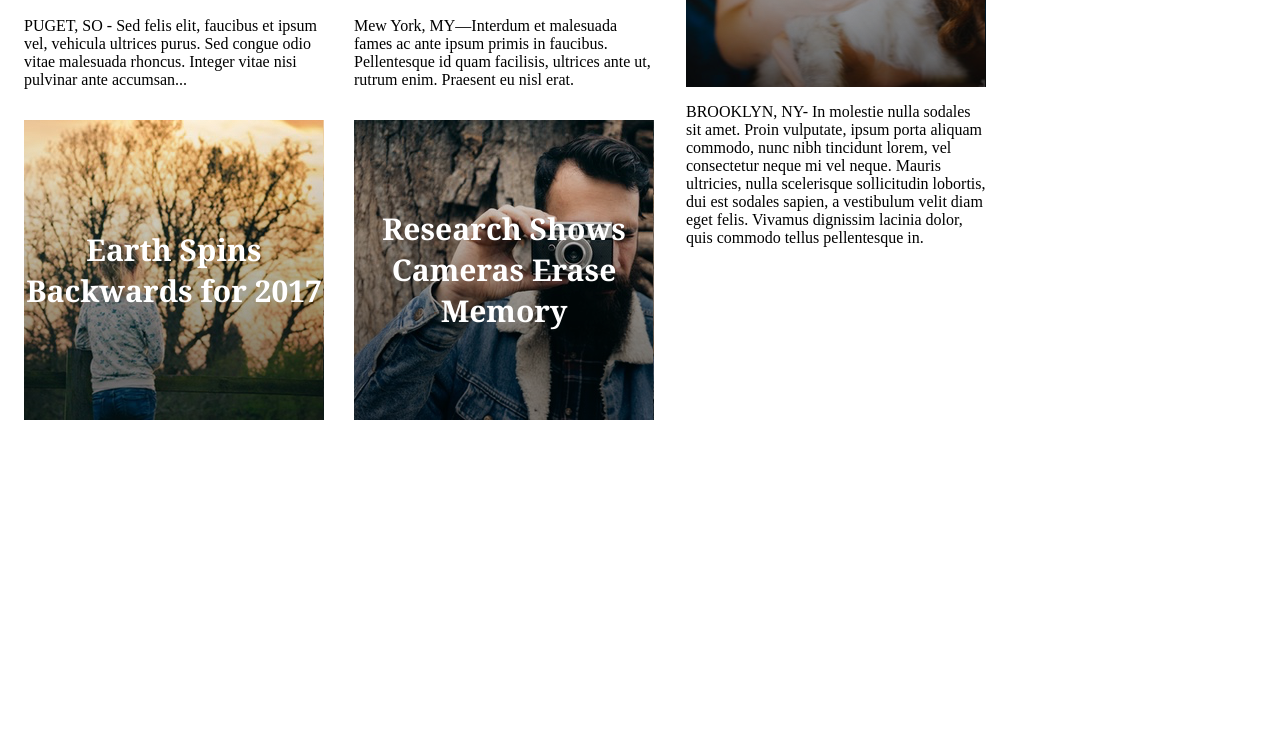
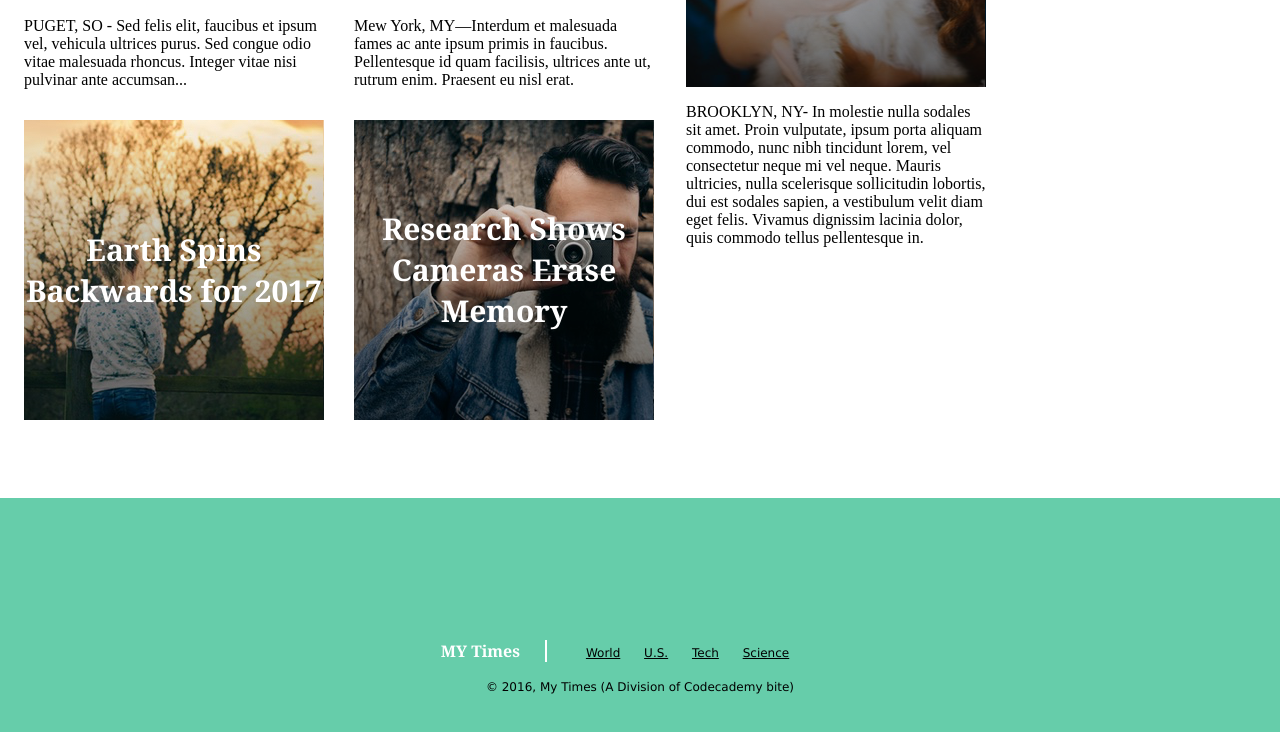
Before and after one commit to letzrinb/My-Times-Project, a plain HTML site: page index.html in a window 1280 px wide. Shown: the part 704-1436 px from the top of the page. Before the commit the page ends 1202 px from the top, so only its background shows below. Drawn offline with Linux system fonts and the light colour scheme.

Commit message:
Added footer. Finalized project

```diff
--- a/index.html
+++ b/index.html
@@ -127,5 +127,21 @@
       </div>
     </main>
 
+    <footer>
+      <div class="info">
+        <span class="title">MY Times</span>
+        <nav>
+          <span><a href="">World</a></span>
+          <span><a href="">U.S.</a></span>
+          <span><a href="">Tech</a></span>
+          <span><a href="">Science</a></span>
+        </nav>
+      </div>
+
+      <div class="copyright">
+        © 2016, My Times (A Division of Codecademy bite)
+      </div>
+    </footer>
+
   </body>
 </html>
--- a/resources/css/style.css
+++ b/resources/css/style.css
@@ -118,3 +118,35 @@ div{
   font-size: 12px;
   color: DimGray;
 }
+footer{
+  display: flex;
+  align-items: center;
+  justify-content: center;
+  flex-direction: column;
+  width: 100%;
+  height: 325px;
+  background-color: MediumAquamarine;
+  margin: auto;
+  font-family: Verdana;
+  font-size: 12px;
+}
+footer .title{
+  display: inline-block;
+  padding-right: 25px;
+  border-right: 2px solid white;
+  font-family: Georgia;
+  font-size: 16px;
+  font-weight: bold;
+  color: white;
+}
+footer nav{
+  display: inline-block;
+  padding-left: 25px;
+}
+nav span{
+  display: inline-block;
+  padding: 20px 10px;
+}
+a{
+  color: black;
+}
```
